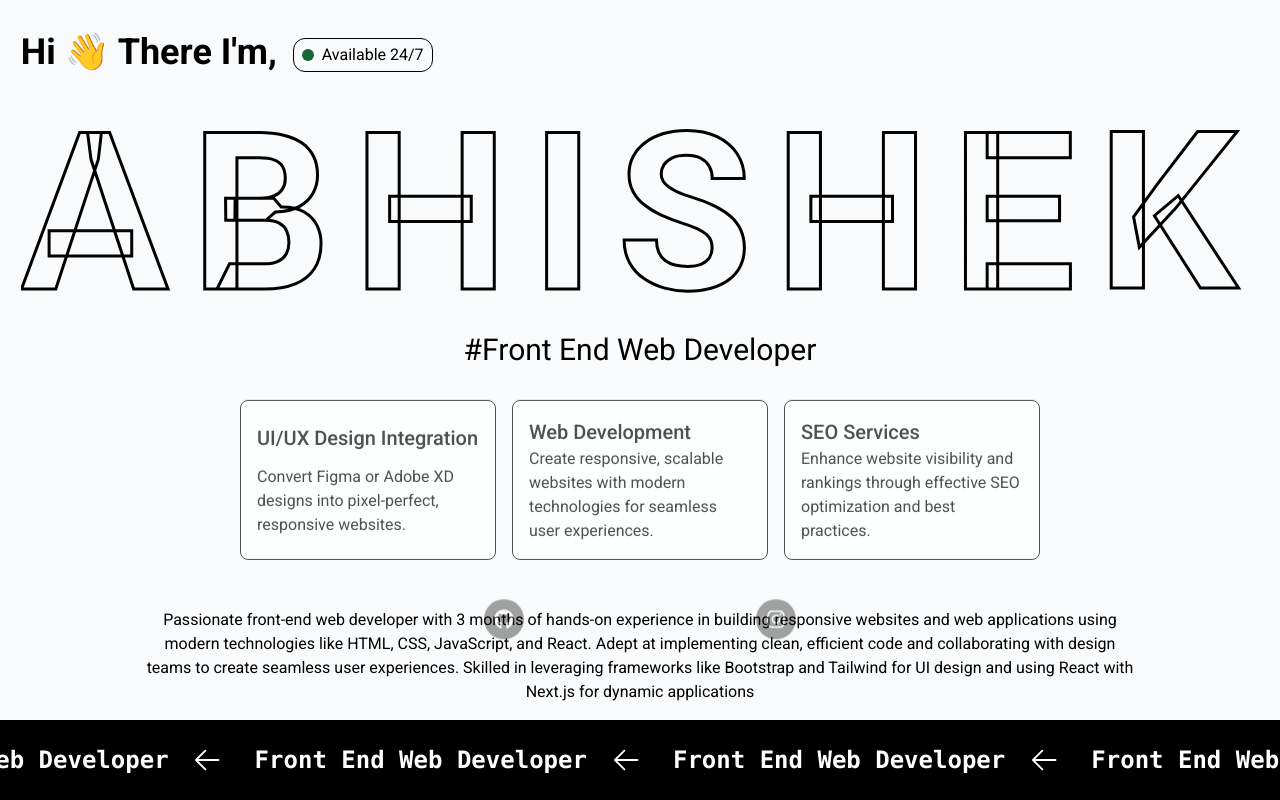
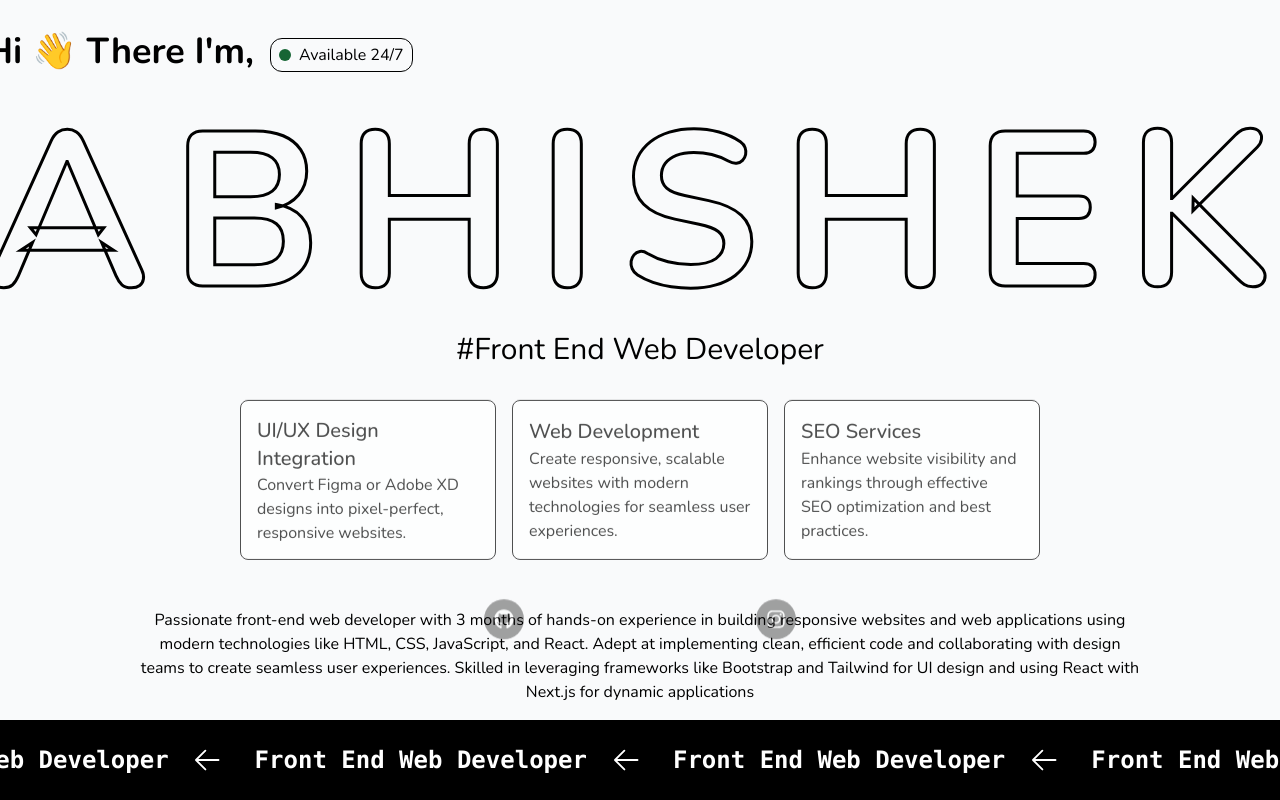
Before and after one commit to Akdevit/portfolio, a React (Create React App) app: page / in a window 1280 px wide. Shown: the top 800 px of the page. Built offline with nearby package versions, Linux system fonts and the light colour scheme.

Commit message:
change font

```diff
--- a/public/index.html
+++ b/public/index.html
@@ -13,13 +13,17 @@
       user's mobile device or desktop. See https://developers.google.com/web/fundamentals/web-app-manifest/
     -->
   <link rel="manifest" href="%PUBLIC_URL%/manifest.json" />
-  <link rel="preconnect" href="https://fonts.googleapis.com">
+  <!-- google font -->
+  <!-- <link rel="preconnect" href="https://fonts.googleapis.com">
   <link rel="preconnect" href="https://fonts.gstatic.com" crossorigin>
   <link
     href="https://fonts.googleapis.com/css2?family=Roboto:ital,wght@0,100;0,300;0,400;0,500;0,700;0,900;1,100;1,300;1,400;1,500;1,700;1,900&display=swap"
-    rel="stylesheet">
+    rel="stylesheet"> -->
 
-
+  <!--  google font || -->
+  <link rel="preconnect" href="https://fonts.googleapis.com">
+  <link rel="preconnect" href="https://fonts.gstatic.com" crossorigin>
+  <link href="https://fonts.googleapis.com/css2?family=Nunito:ital,wght@0,200..1000;1,200..1000&family=Oswald:wght@200..700&family=Poppins:ital,wght@0,100;0,200;0,300;0,400;0,500;0,600;0,700;0,800;0,900;1,100;1,200;1,300;1,400;1,500;1,600;1,700;1,800;1,900&family=Roboto:ital,wght@0,100;0,300;0,400;0,500;0,700;0,900;1,100;1,300;1,400;1,500;1,700;1,900&display=swap" rel="stylesheet">
   <!--
       Notice the use of %PUBLIC_URL% in the tags above.
       It will be replaced with the URL of the `public` folder during the build.
--- a/src/index.css
+++ b/src/index.css
@@ -4,13 +4,11 @@
 
 body {
   margin: 0;
-  font-family: "Roboto", sans-serif;
+  font-family: "Nunito", serif;
+  font-optical-sizing: auto;
   font-style: normal;
-  -webkit-font-smoothing: antialiased;
-  -moz-osx-font-smoothing: grayscale;
   background-color: #f9fafb;
 }
-
 code {
   font-family: source-code-pro, Menlo, Monaco, Consolas, "Courier New",
     monospace;
@@ -117,7 +115,7 @@
 }
 .h1textlodder {
   color: transparent;
-  -webkit-text-stroke: 2px #F9FAFB;
+  -webkit-text-stroke: 2px #f9fafb;
   font-weight: 900;
   line-height: 1;
 }
```
